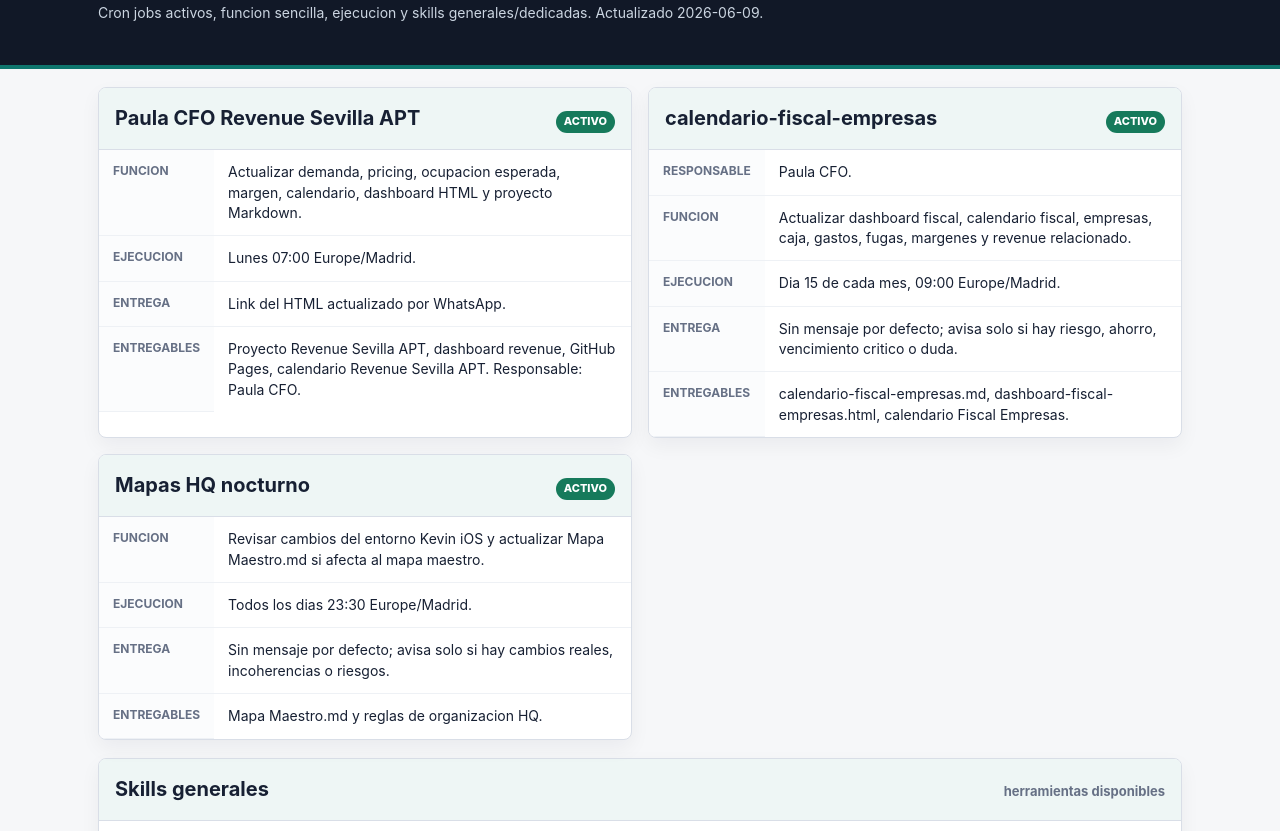
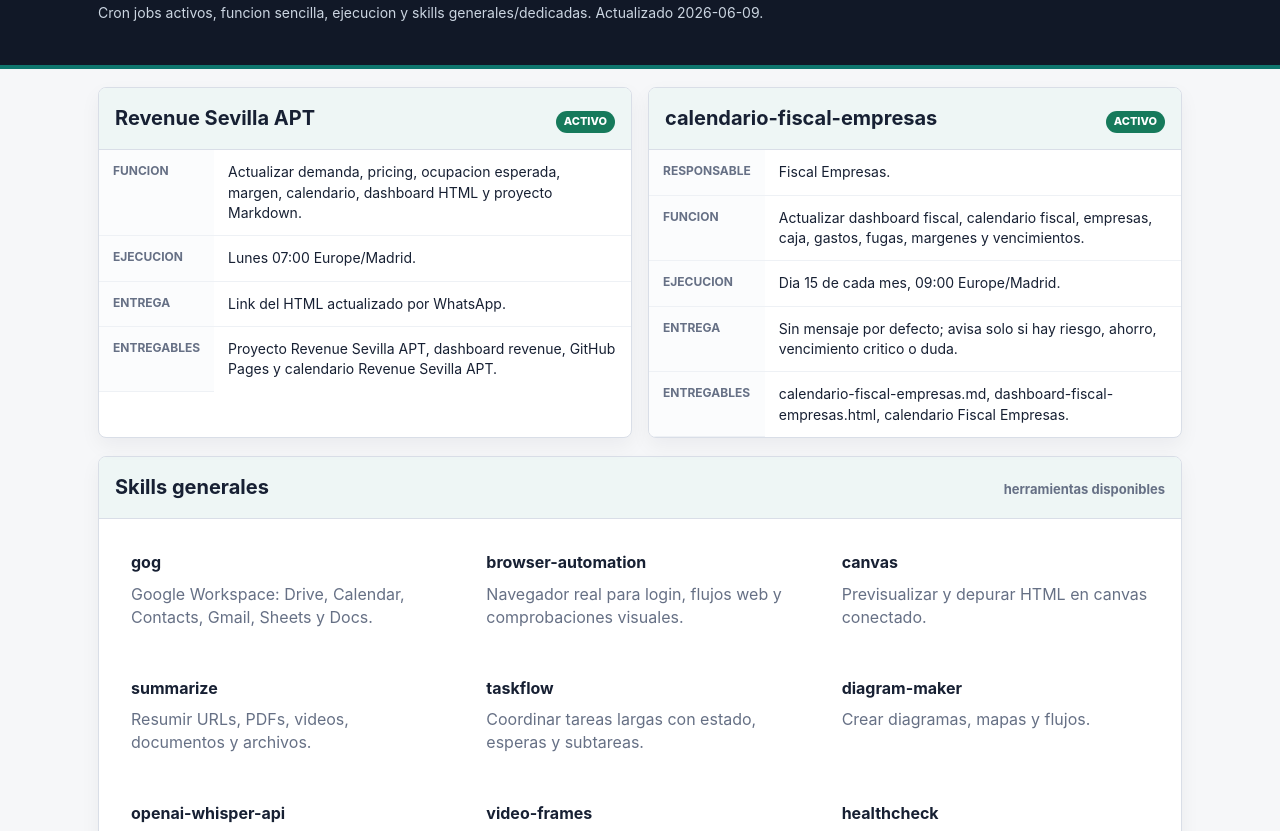
Before and after one commit to Iggy8319/cron-jobs-skills-dashboard, a plain HTML site: page index.html in a window 1280 px wide. Shown: the part 84-915 px from the top of the page. Drawn offline with Linux system fonts and the light colour scheme.

Commit message:
Remove Maps HQ cron and update roles

```diff
--- a/index.html
+++ b/index.html
@@ -93,33 +93,23 @@
   <main class="wrap">
     <section class="grid cards">
       <article class="card">
-        <div class="card-head"><h2>Paula CFO Revenue Sevilla APT</h2><span class="tag ok">activo</span></div>
+        <div class="card-head"><h2>Revenue Sevilla APT</h2><span class="tag ok">activo</span></div>
         <table>
           <tr><th>Funcion</th><td>Actualizar demanda, pricing, ocupacion esperada, margen, calendario, dashboard HTML y proyecto Markdown.</td></tr>
           <tr><th>Ejecucion</th><td>Lunes 07:00 Europe/Madrid.</td></tr>
           <tr><th>Entrega</th><td>Link del HTML actualizado por WhatsApp.</td></tr>
-          <tr><th>Entregables</th><td>Proyecto Revenue Sevilla APT, dashboard revenue, GitHub Pages, calendario Revenue Sevilla APT. Responsable: Paula CFO.</td></tr>
+          <tr><th>Entregables</th><td>Proyecto Revenue Sevilla APT, dashboard revenue, GitHub Pages y calendario Revenue Sevilla APT.</td></tr>
         </table>
       </article>
 
       <article class="card">
         <div class="card-head"><h2>calendario-fiscal-empresas</h2><span class="tag ok">activo</span></div>
         <table>
-          <tr><th>Responsable</th><td>Paula CFO.</td></tr>
-          <tr><th>Funcion</th><td>Actualizar dashboard fiscal, calendario fiscal, empresas, caja, gastos, fugas, margenes y revenue relacionado.</td></tr>
+          <tr><th>Responsable</th><td>Fiscal Empresas.</td></tr>
+          <tr><th>Funcion</th><td>Actualizar dashboard fiscal, calendario fiscal, empresas, caja, gastos, fugas, margenes y vencimientos.</td></tr>
           <tr><th>Ejecucion</th><td>Dia 15 de cada mes, 09:00 Europe/Madrid.</td></tr>
           <tr><th>Entrega</th><td>Sin mensaje por defecto; avisa solo si hay riesgo, ahorro, vencimiento critico o duda.</td></tr>
           <tr><th>Entregables</th><td>calendario-fiscal-empresas.md, dashboard-fiscal-empresas.html, calendario Fiscal Empresas.</td></tr>
-        </table>
-      </article>
-
-      <article class="card">
-        <div class="card-head"><h2>Mapas HQ nocturno</h2><span class="tag ok">activo</span></div>
-        <table>
-          <tr><th>Funcion</th><td>Revisar cambios del entorno Kevin iOS y actualizar Mapa Maestro.md si afecta al mapa maestro.</td></tr>
-          <tr><th>Ejecucion</th><td>Todos los dias 23:30 Europe/Madrid.</td></tr>
-          <tr><th>Entrega</th><td>Sin mensaje por defecto; avisa solo si hay cambios reales, incoherencias o riesgos.</td></tr>
-          <tr><th>Entregables</th><td>Mapa Maestro.md y reglas de organizacion HQ.</td></tr>
         </table>
       </article>
     </section>
@@ -145,11 +135,9 @@
         <table>
           <thead><tr><th>Skill / area</th><th>Funcion</th><th>Entregable principal</th></tr></thead>
           <tbody>
-            <tr><td>Revenue Sevilla APT</td><td>Pricing por semanas, eventos, puentes, ADR, ocupacion esperada y rentabilidad. Responsable: Paula CFO.</td><td><a href="https://Iggy8319.github.io/revenue-sevilla-apt-dashboard/">Dashboard revenue</a></td></tr>
+            <tr><td>Revenue Sevilla APT</td><td>Pricing por semanas, eventos, puentes, ADR, ocupacion esperada y rentabilidad.</td><td><a href="https://Iggy8319.github.io/revenue-sevilla-apt-dashboard/">Dashboard revenue</a></td></tr>
             <tr><td>Fiscal empresas</td><td>Eventos fiscales por Q, importes aproximados y fuentes.</td><td><a href="https://Iggy8319.github.io/fiscal-empresas-dashboard/">Dashboard fiscal</a></td></tr>
-            <tr><td>Paula CFO</td><td>Caza-gastos, radar de fugas, caja, margenes, revenue, pricing, auditoria, ahorro y calendario fiscal.</td><td>calendario-fiscal-empresas.md + Proyecto Revenue Sevilla APT.md</td></tr>
             <tr><td>Contactos e Inmuebles I+D</td><td>Contactos Google bajo etiqueta visual I + D.</td><td>Proyecto Contactos y Inmuebles I +D.md</td></tr>
-            <tr><td>Mapas HQ Kevin iOS</td><td>Mapa maestro del entorno y reglas de organizacion, revisado cada noche.</td><td>Mapa Maestro.md</td></tr>
           </tbody>
         </table>
       </div>
```
